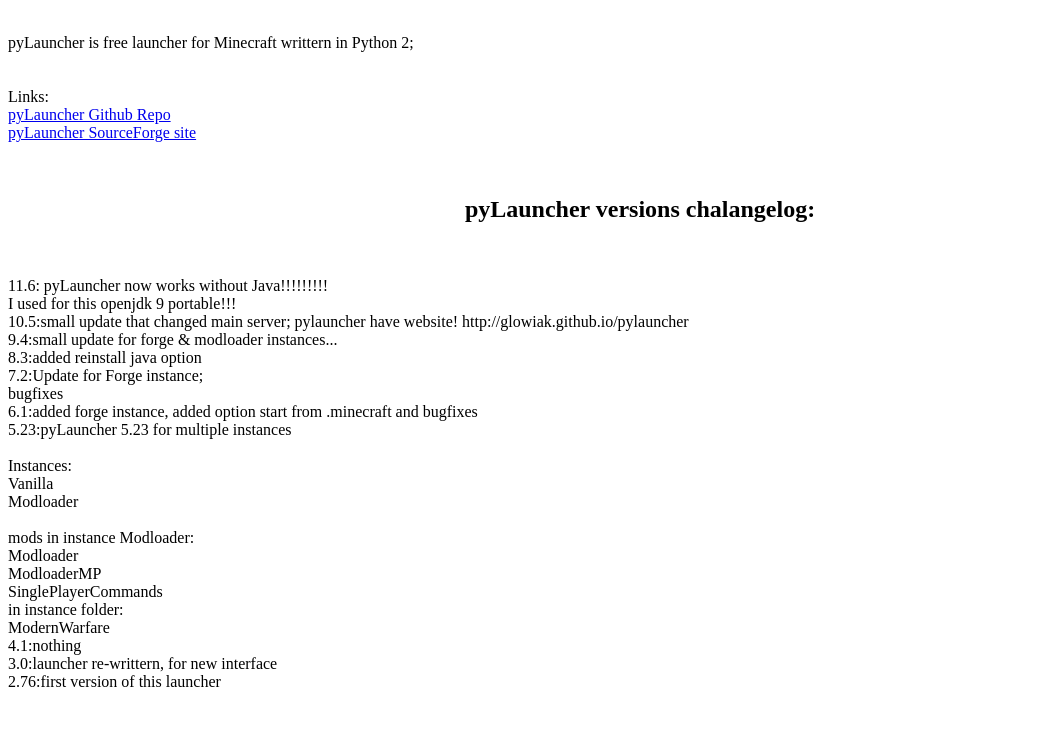
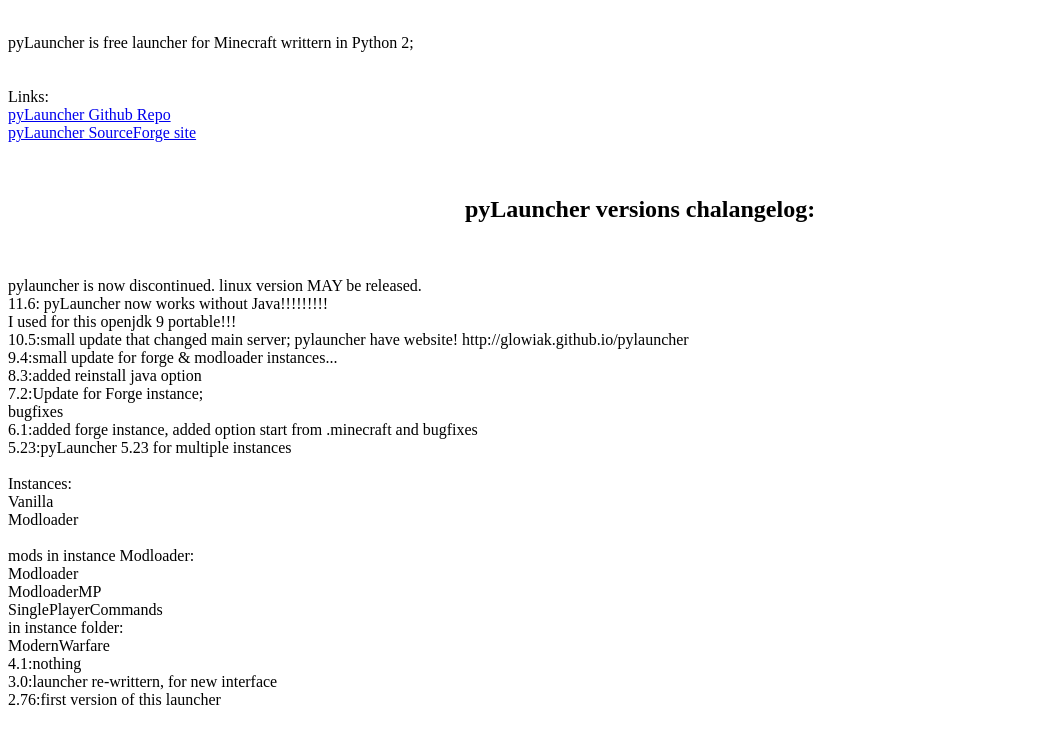
Before and after one commit to backup-organization/pylauncher, a plain HTML site: page index.html in a window 1280 px wide. Shown: the part 66-800 px from the top of the page, without its empty margins (0-1060 px from the left). Drawn offline with Linux system fonts and the light colour scheme.

Commit message:
pylauncher is now discontinued

```diff
--- a/index.html
+++ b/index.html
@@ -18,6 +18,8 @@ Links:
 <center><h2>pyLauncher versions chalangelog:</h2></center>
 <br>
 <p>
+pylauncher is now discontinued. linux version MAY be released.
+<br>
 11.6: pyLauncher now works without Java!!!!!!!!!
 <br>
 I used for this openjdk 9 portable!!!
```
